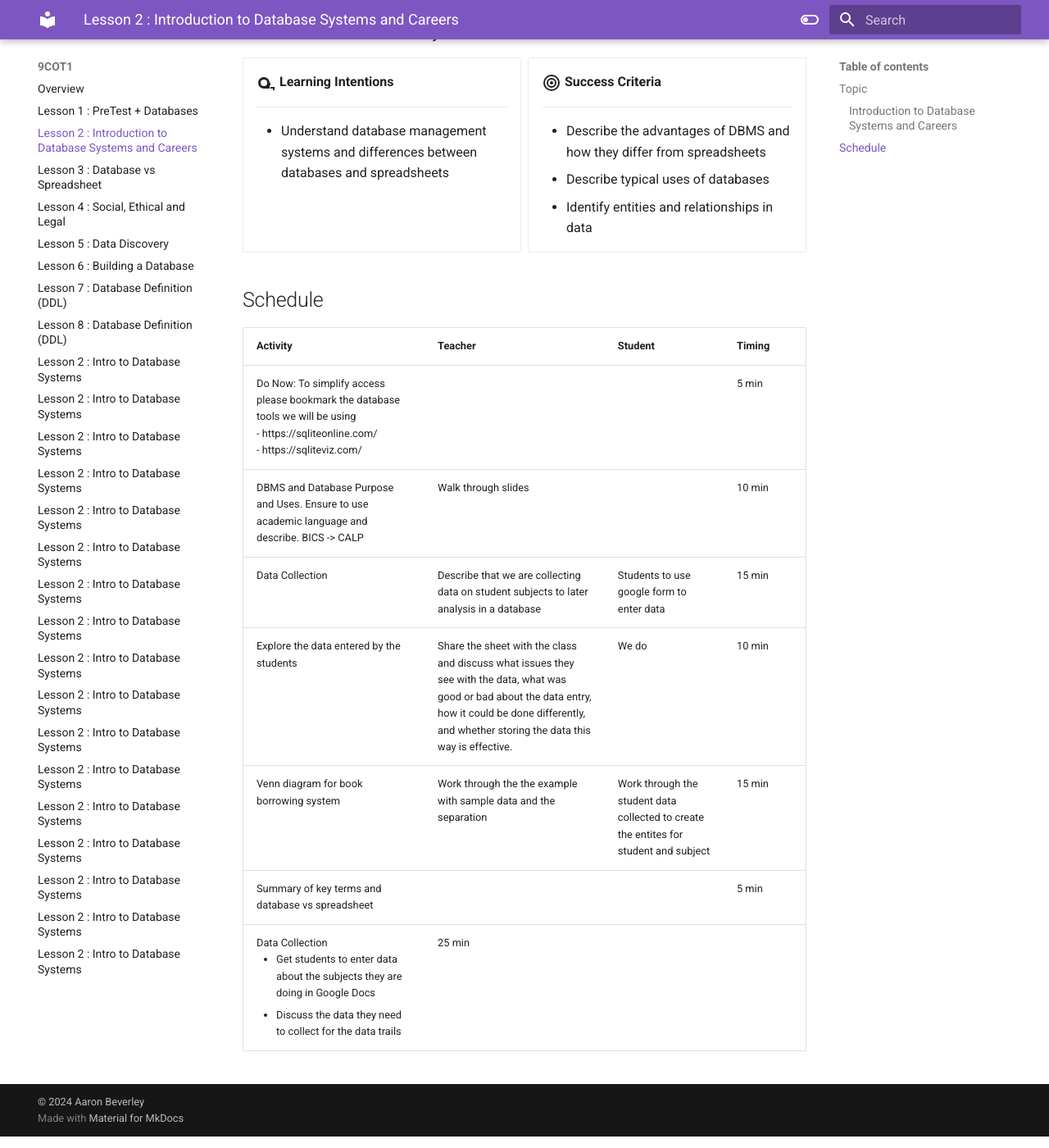
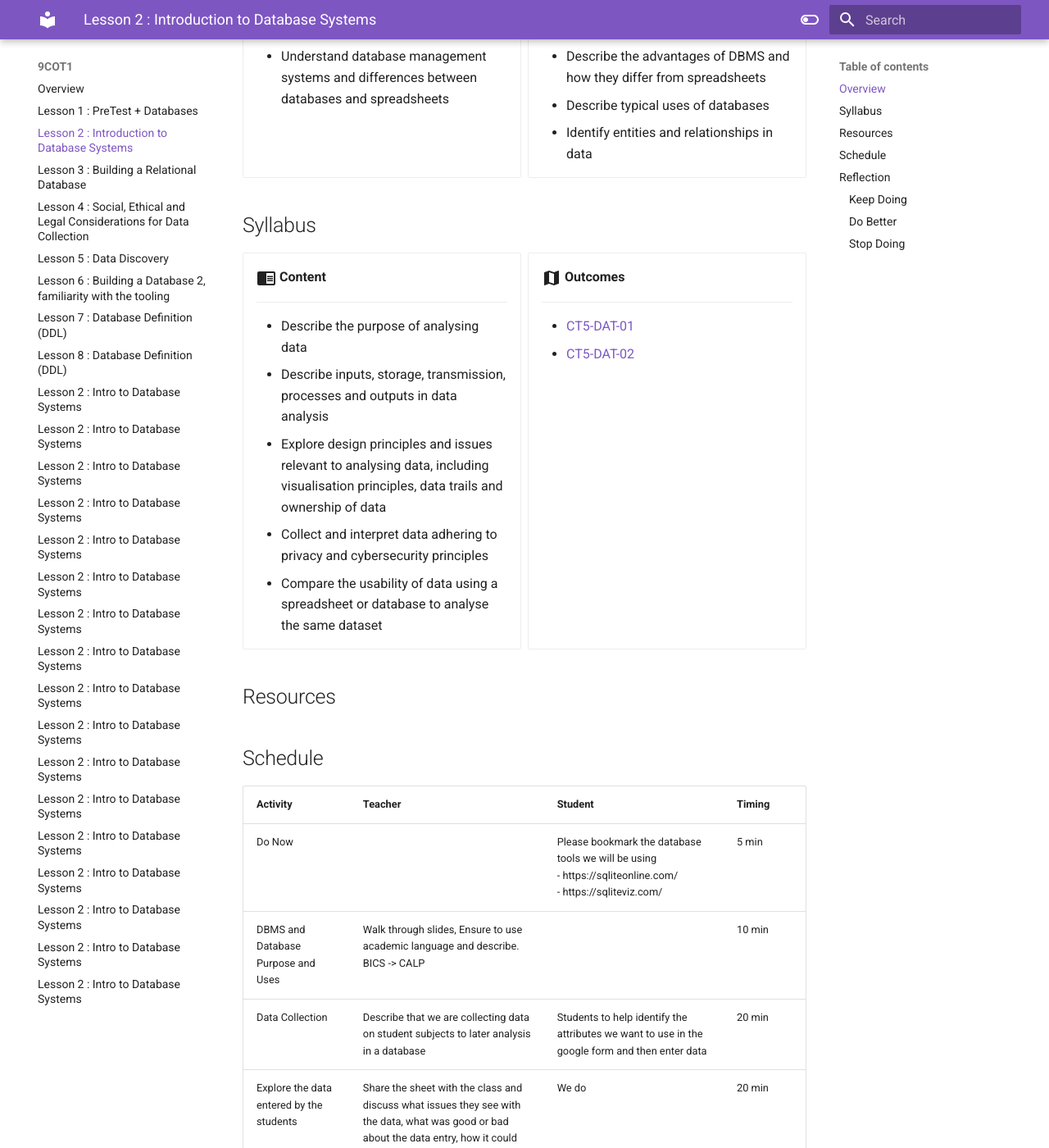
Before and after one commit to aaron-beverley-mq/edst8238-placement-journal, an MkDocs documentation site: the page built from docs/9COT1/lesson2.md, in a window 1280 px wide and 1400 px high, scrolled down 299 px. Shown: the whole window at 82% size. Built offline with MkDocs 1.6.1 and Material for MkDocs 9.7.7, drawn with Linux system fonts in a browser that asks for light colours; some of the changed text lies outside the part shown.

Commit message:
CT lesson planning for lesson 2, 3, 4 and 5

```diff
--- a/docs/9COT1/lesson2.md
+++ b/docs/9COT1/lesson2.md
@@ -1,8 +1,6 @@
-# Lesson 2 : Introduction to Database Systems and Careers
+# Lesson 2 : Introduction to Database Systems
 
-## :material-clipboard-text:{ .lg .middle } __Topic__
-### Introduction to Database Systems and Careers
-
+## Overview
 <div class="grid cards" markdown>
 
 -   :material-tape-measure:{ .lg .middle } __Learning Intentions__
@@ -21,13 +19,39 @@
 
 </div>
 
+## Syllabus
+<div class="grid cards" markdown>
+-   :material-book-open:{ .lg .middle } __Content__
+
+    ---
+
+    - Describe the purpose of analysing data
+    - Describe inputs, storage, transmission, processes and outputs in data analysis
+    - Explore design principles and issues relevant to analysing data, including visualisation principles, data trails and ownership of data
+    - Collect and interpret data adhering to privacy and cybersecurity principles
+    - Compare the usability of data using a spreadsheet or database to analyse the same dataset
+
+-   :material-map:{ .lg .middle } __Outcomes__
+
+    ---
+
+    - [CT5-DAT-01](../syllabus/stage5/computing-technology/enterprise-information-systems/analysing-data.md#ct5-dat-01)
+    - [CT5-DAT-02](../syllabus/stage5/computing-technology/enterprise-information-systems/analysing-data.md#ct5-dat-02)
+
+</div>
+
+## Resources
+
 ## Schedule
 | Activity                  | Teacher     | Student                                                      | Timing |
 |---------------------------|-------------|------------------------------------------------------------- | ------ |
-| Do Now: To simplify access please bookmark the database tools we will be using <br> - https://sqliteonline.com/ <br> - https://sqliteviz.com/                  |             |                                                              | 5 min  |
-| DBMS and Database Purpose and Uses. Ensure to use academic language and describe. BICS -> CALP     |  Walk through slides           |                                                              | 10 min |
-| Data Collection               |  Describe that we are collecting data on student subjects to later analysis in a database | Students to use google form to enter data |  15 min |
-| Explore the data entered by the students | Share the sheet with the class and discuss what issues they see with the data, what was good or bad about the data entry, how it could be done differently, and whether storing the data this way is effective.  | We do | 10 min  |
-| Venn diagram for book borrowing system | Work through the the example with sample data and the separation | Work through the student data collected to create the entites for student and subject | 15 min |
+| Do Now || Please bookmark the database tools we will be using <br> - https://sqliteonline.com/ <br> - https://sqliteviz.com/         | 5 min  |
+| DBMS and Database Purpose and Uses |  Walk through slides, Ensure to use academic language and describe. BICS -> CALP           |                       | 10 min |
+| Data Collection           |  Describe that we are collecting data on student subjects to later analysis in a database | Students to help identify the attributes we want to use in the google form and then enter data | 20 min |
+| Explore the data entered by the students | Share the sheet with the class and discuss what issues they see with the data, what was good or bad about the data entry, how it could be done differently, and whether storing the data this way is effective. [Activity](../syllabus/stage5/computing-technology/enterprise-information-systems/activity/dataentry.md) | We do | 20 min |
 | Summary of key terms and database vs spreadsheet |  |  | 5 min |
-| Data Collection <ul><li>Get students to enter data about the subjects they are doing in Google Docs</li><li>Discuss the data they need to collect for the data trails</li></ul> | 25 min |
+
+## Reflection
+### Keep Doing
+### Do Better
+### Stop Doing
--- a/docs/9COT1/lesson6.md
+++ b/docs/9COT1/lesson6.md
@@ -1,12 +1,5 @@
-# Lesson 6 : Building a Database
+# Lesson 6 : Building a Database 2, familiarity with the tooling
 <div class="grid cards" markdown>
--   :material-clipboard-text:{ .lg .middle } __Topic__
-
-    ---
-
-    Building a Database, Familiarity with the tooling
-
-
 -   :material-tape-measure:{ .lg .middle } __Learning Intentions__
 
     ---
```
Also changed, not shown: docs/9COT1/lesson3.md (+34 -20 lines), docs/9COT1/lesson4.md (+27 -9 lines), docs/preparations/timetable.md (+2 -2 lines), docs/syllabus/stage5/computing-technology/enterprise-information-systems/activity/dataentry.md (added, +37 -0 lines), docs/syllabus/stage5/computing-technology/enterprise-information-systems/analysing-data.md (+11 -8 lines), docs/syllabus/stage5/computing-technology/enterprise-information-systems/database.md (added, +14 -0 lines).
